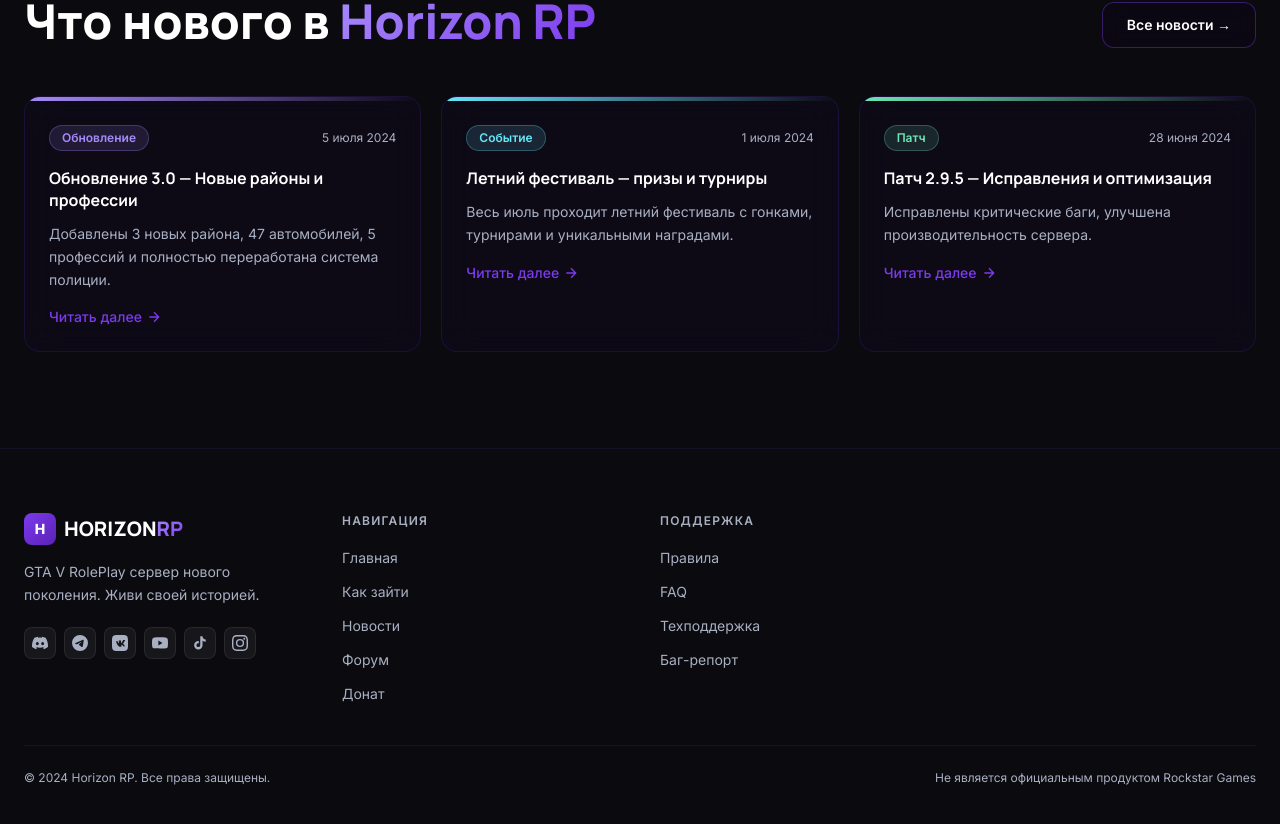
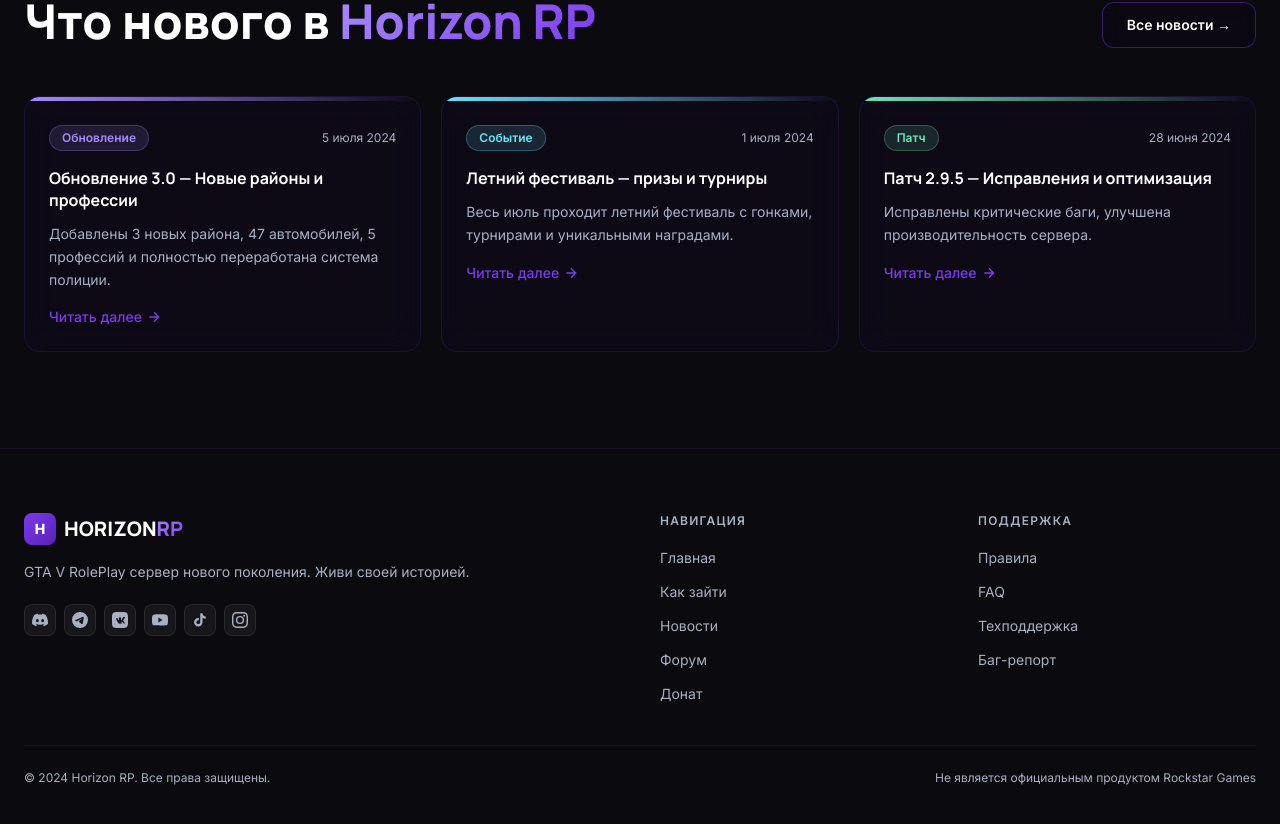
Before and after one commit to andreifedkov2001-cyber/horizon-rp-next, a Next.js app: page / in a window 1280 px wide. Shown: the part 1820-2644 px from the top of the page. Built offline with nearby package versions, Linux system fonts and the light colour scheme.

Commit message:
shift nav columns right in footer

```diff
--- a/components/Footer.tsx
+++ b/components/Footer.tsx
@@ -5,7 +5,7 @@
     <footer style={{ borderTop: '1px solid rgba(124,58,237,0.1)', background: '#0a0a0f' }}>
       <div className="max-w-7xl mx-auto px-6 py-16">
         <div className="grid grid-cols-1 md:grid-cols-4 gap-10 mb-10">
-          <div className="md:col-span-1">
+          <div className="md:col-span-2">
             <div className="flex items-center gap-2 mb-4">
               <div className="w-8 h-8 rounded-lg flex items-center justify-center font-black text-sm text-white"
                 style={{ background: 'linear-gradient(135deg,#7c3aed,#5b21b6)' }}>H</div>
```
